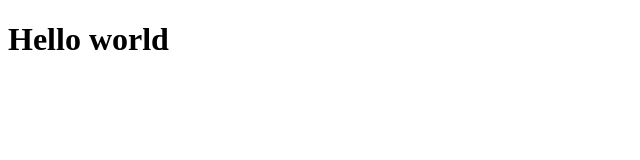
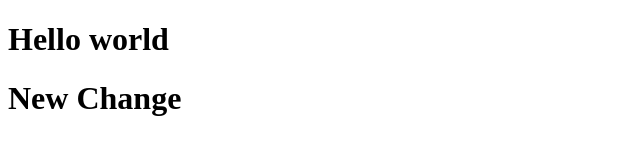
Before and after one commit to AhmadNourldin/test, a plain HTML site: page index.html in a window 1280 px wide. Shown: the whole page, without its empty margins (0-640 px from the left). Drawn offline with Linux system fonts and the light colour scheme.

Commit message:
New Change

```diff
--- a/index.html
+++ b/index.html
@@ -8,5 +8,6 @@
 </head>
 <body>
     <h1>Hello world</h1>
+    <h1>New Change</h1>
 </body>
 </html>
```
